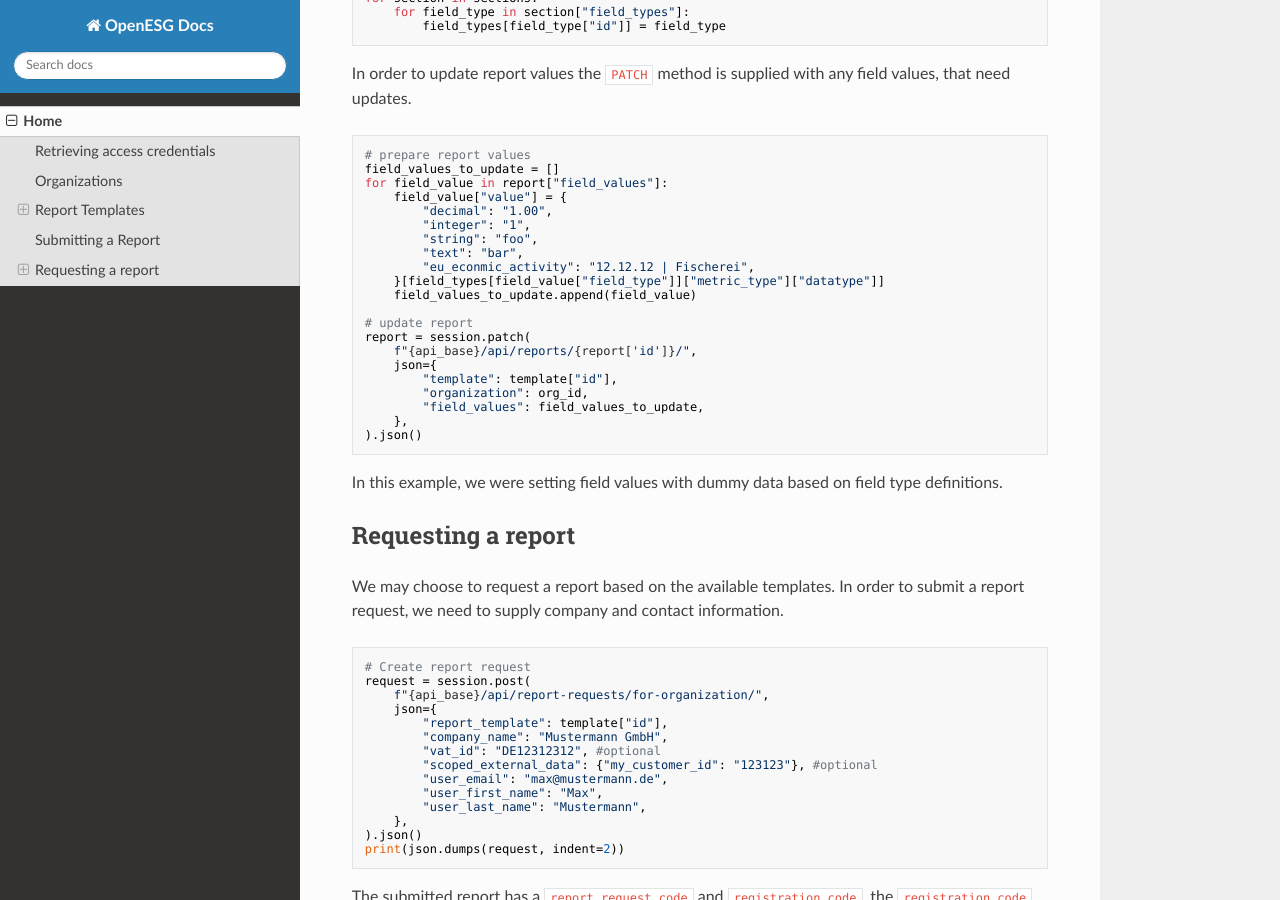
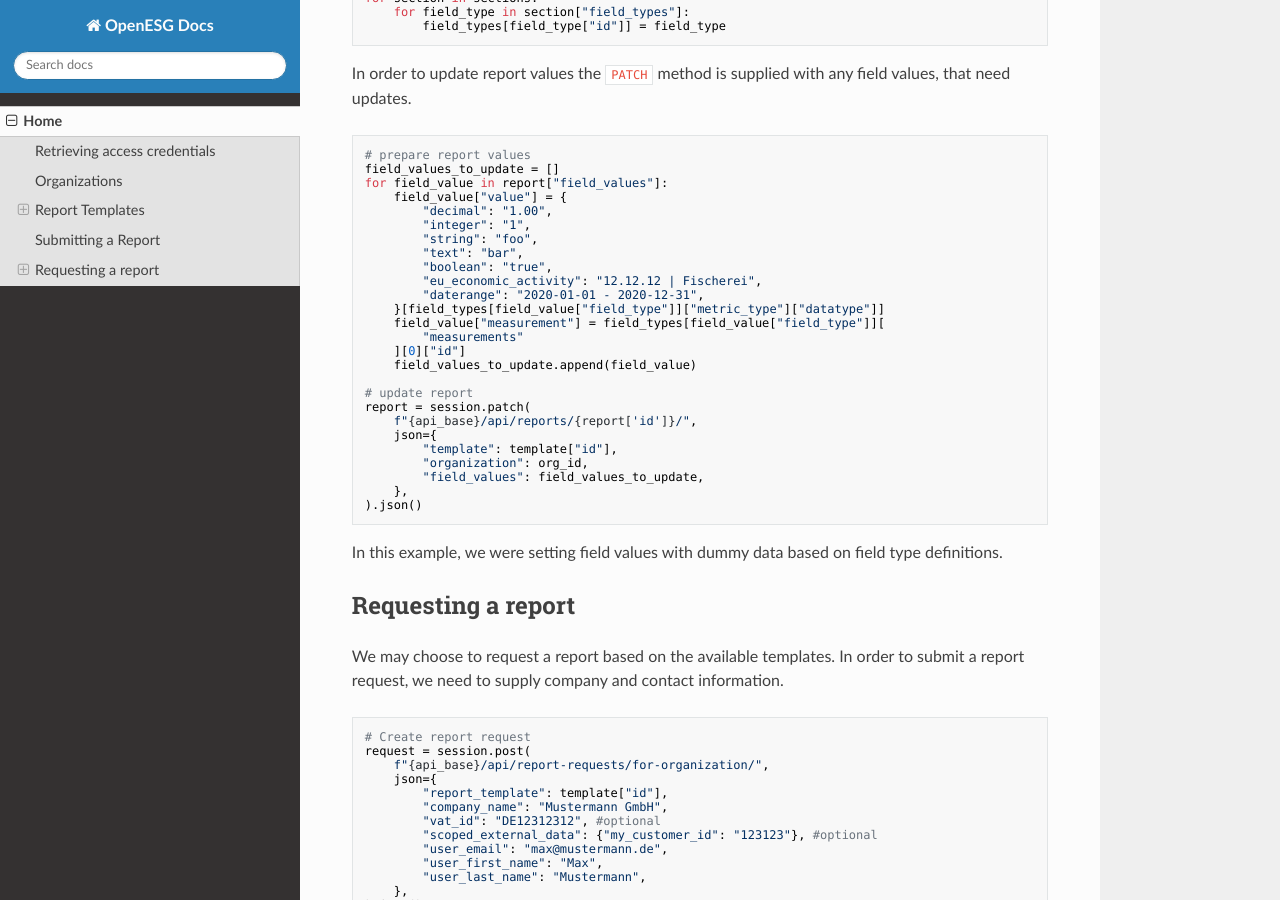
Before and after one commit to openESG-gmbh/documentation, an MkDocs documentation site: the page built from docs/index.md, in a window 1280 px wide and 900 px high, scrolled down 4215 px. Built offline with MkDocs 1.6.1, drawn with Linux system fonts in a browser that asks for light colours; nearby versions of some CDN libraries.

Commit message:
chore: align API status codes, fix unit missing in api, fix measurement required in example

```diff
--- a/docs/index.md
+++ b/docs/index.md
@@ -265,8 +265,13 @@ for field_value in report["field_values"]:
         "integer": "1",
         "string": "foo",
         "text": "bar",
-        "eu_econmic_activity": "12.12.12 | Fischerei",
+        "boolean": "true",
+        "eu_economic_activity": "12.12.12 | Fischerei",
+        "daterange": "2020-01-01 - 2020-12-31",
     }[field_types[field_value["field_type"]]["metric_type"]["datatype"]]
+    field_value["measurement"] = field_types[field_value["field_type"]][
+        "measurements"
+    ][0]["id"]
     field_values_to_update.append(field_value)
 
 # update report
```
Also changed, not shown: 1 other file.
